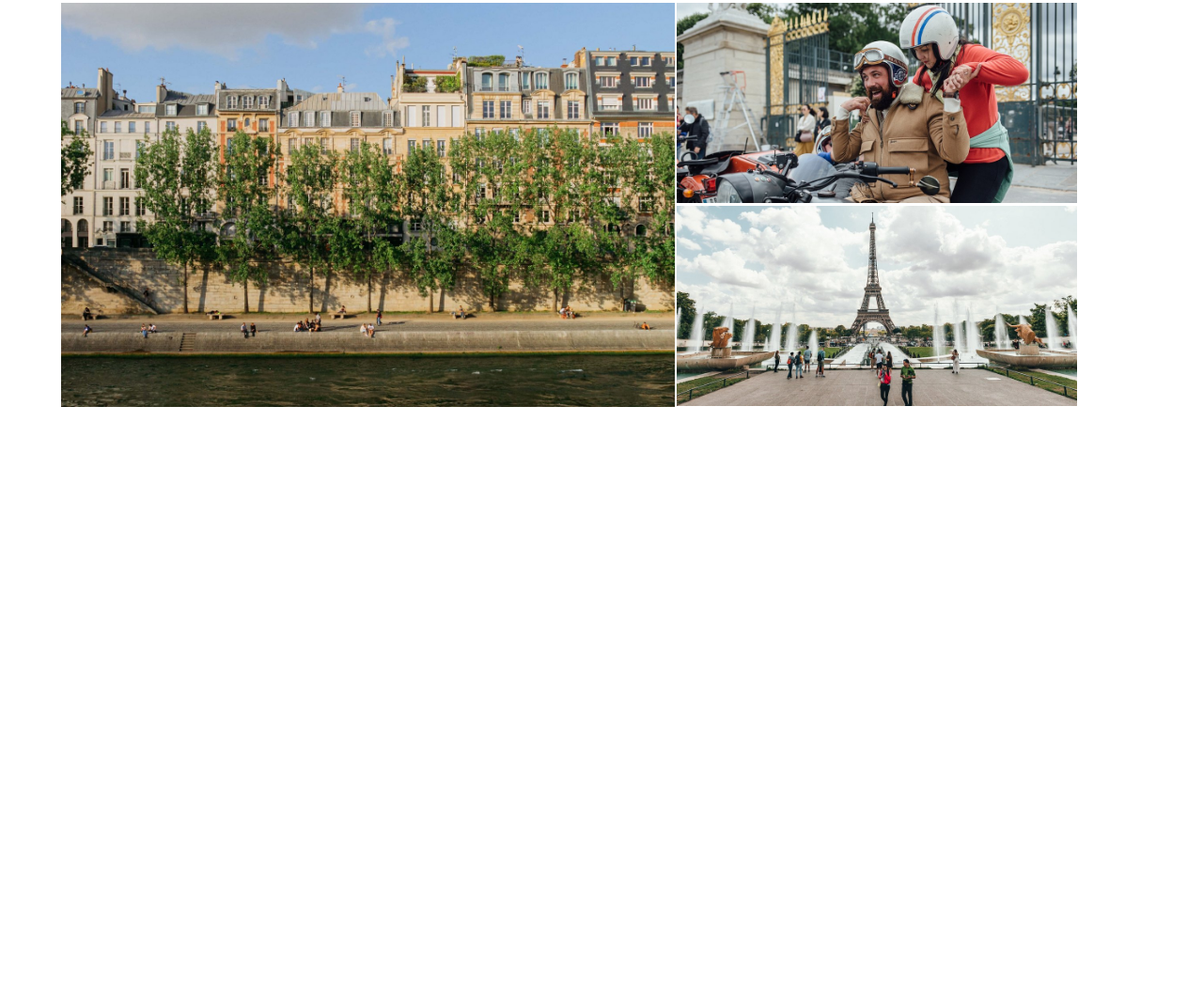
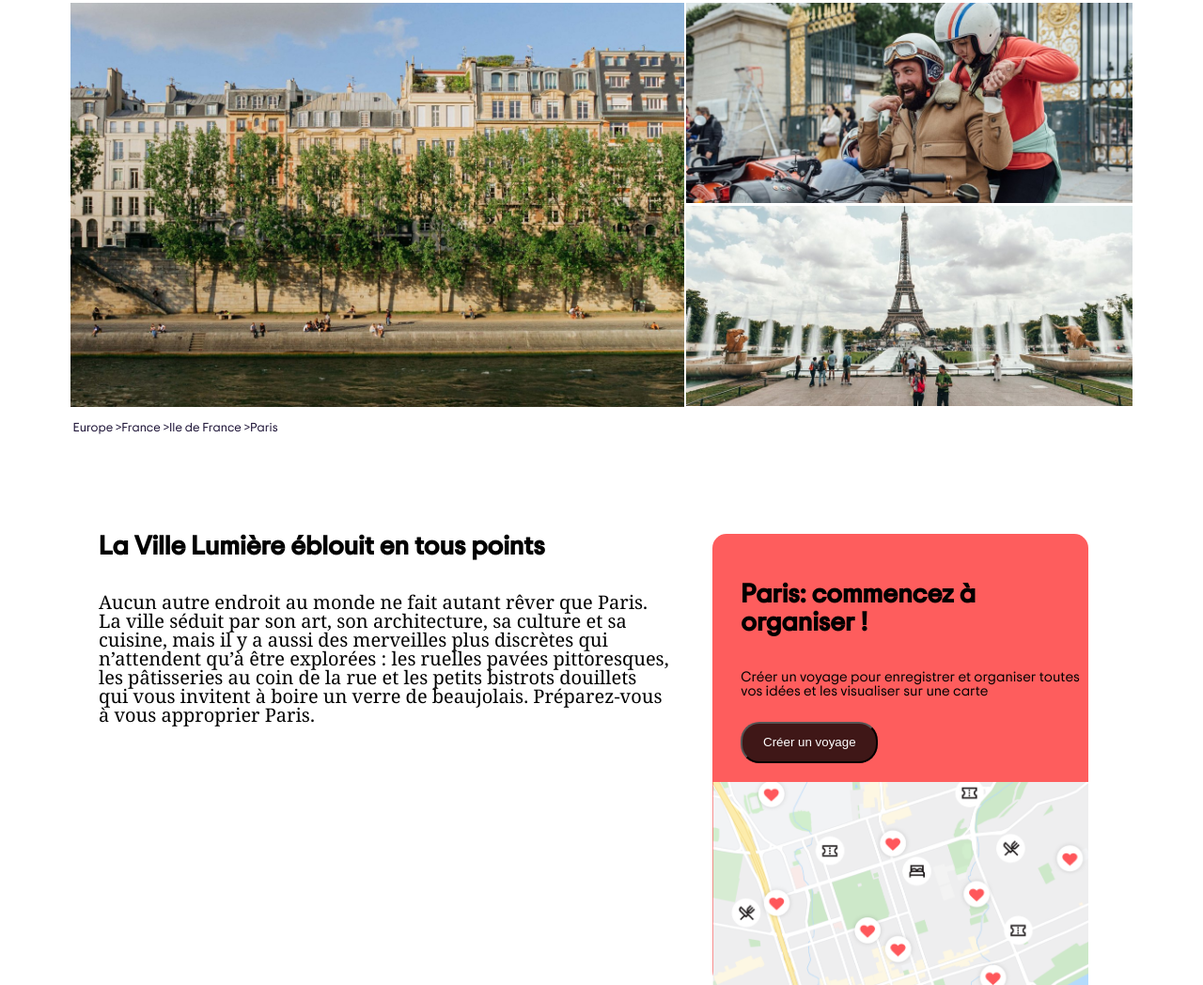
Before and after one commit to guillaumegemelas/TripAdvisor, a plain HTML site: page index.html in a window 1280 px wide. Shown: the part 353-1401 px from the top of the page at 94% size. Before the commit the page ends 800 px from the top, so only its background shows below. Drawn offline with Linux system fonts and the light colour scheme.

Commit message:
fin de soirée, au top

```diff
--- a/assets/css/style.css
+++ b/assets/css/style.css
@@ -3,8 +3,6 @@ html {
 }
 body {
   font-family: "Trip Sans";
-  font-weight: 500;
-  font-style: normal;
   text-decoration: none;
 }
 
@@ -14,11 +12,24 @@ h1 {
   font-weight: bold;
 }
 
+h2 {
+  color: black;
+  font-size: 28px;
+  font-weight: bold;
+}
+
+h3 {
+  color: black;
+  font-size: 28px;
+  font-weight: bold;
+  line-height: 30px;
+}
+
 /*container en haut de la page contenant le logo et les nav*/
 
 .container {
   display: flex;
-  width: 1150px;
+  width: 1130px;
   /* background-color: bisque; */
   margin: 0 auto;
   padding-top: 20px;
@@ -43,7 +54,7 @@ h1 {
 .container a {
   text-decoration: none;
   font-size: 15px;
-  font-size: medium;
+
   color: black;
 }
 
@@ -65,16 +76,18 @@ h1 {
 i {
   width: 10px;
 }
+.container button:hover {
+  background-color: rgba(0, 0, 0, 0.774);
+}
 
 /*second caontainer pour la partie main: voir l'utilité*/
 .container1 {
-  width: 1150px;
+  width: 1130px;
   /* background-color: rgb(209, 222, 161); */
   padding-top: 50px;
   margin: 0 auto;
-  /* justify-content: center; */
-  /* align-items: center; */
 }
+
 .container1 p {
   padding-top: 23px;
   font-size: 14px;
@@ -83,7 +96,6 @@ i {
 .container1 ul {
   padding-top: 40px;
   display: flex;
-  flex-direction: row;
   justify-content: space-around;
 }
 
@@ -100,9 +112,6 @@ i {
   color: #190f33;
 }
 
-.container button:hover {
-  background-color: rgba(0, 0, 0, 0.774);
-}
 .container1 nav a:hover {
   color: white;
   background-color: black;
@@ -112,19 +121,109 @@ i {
   display: flex;
   padding-top: 40px;
   height: 430px;
-  width: 1150px;
+  width: 1130px;
   /* background-color: grey; */
-  flex-direction: nowrap;
 }
 
 .paris1 {
   width: 653px;
+  height: 430px;
+  flex: 1;
 }
+
 .paris2 {
+  width: 475px;
   height: 213px;
+  object-fit: cover;
   padding-left: 2px;
 }
 .paris3 {
+  width: 475px;
   height: 213px;
+  object-fit: cover;
   padding-left: 2px;
 }
+
+.nav1 {
+  display: flex;
+  justify-content: left;
+  width: 1125px;
+  /* border: #190f33 1px solid; */
+  /* background-color: #7c4d4d; */
+  margin: 0 auto;
+}
+
+.nav1 a {
+  /* background-color: #fe5d5d; */
+  /*problème de texte décoration: il a fallut augmenter la spécificité*/
+  line-height: 45px;
+  text-decoration: none;
+  color: #190f33;
+  font-size: 13px;
+}
+
+.container3 {
+  display: flex;
+  width: 1130px;
+  /* background-color: rgb(177, 142, 100); */
+  margin: 0 auto;
+  padding-top: 90px;
+  justify-content: space-between;
+  align-items: flex-start;
+  padding-left: 30px;
+  box-sizing: border-box;
+}
+
+.container3 p {
+  padding-top: 35px;
+  font-family: Georgia, "Times New Roman", Times, serif;
+  font-size: 20px;
+}
+
+.container4 {
+  display: flex;
+  width: 400px;
+  background-color: #fe5d5d;
+  border-radius: 15px;
+  margin: 0 auto;
+  padding-top: 50px;
+  flex-direction: column;
+  align-items: flex-start;
+  box-sizing: border-box;
+}
+.container4 p {
+  font-family: "Trip sans";
+  padding-left: 30px;
+  font-size: 15px;
+  padding-bottom: 25px;
+  box-sizing: border-box;
+}
+.container4 img {
+  width: 400px;
+  box-sizing: border-box;
+  justify-content: left;
+}
+
+.container4 h3 {
+  padding-left: 30px;
+}
+
+.button2 {
+  display: flex;
+  justify-content: center;
+  align-items: center;
+  width: 146px;
+  height: 44px;
+  background-color: rgba(0, 0, 0, 0.752);
+  border-radius: 20px;
+  margin-bottom: 20px;
+  margin-left: 30px;
+}
+.container4 button a {
+  text-decoration: none;
+  color: white;
+}
+.container4 button:hover {
+  color: white;
+  background-color: rgba(0, 0, 0, 0.474);
+}
--- a/index.html
+++ b/index.html
@@ -78,12 +78,15 @@
           </ul>
         </nav>
         <div class="pictures">
-          <img
-            class="paris1"
-            src="./assets/img/paris_img.jpg"
-            alt="photo de Paris par beau temps"
-          />
           <div>
+            <img
+              class="paris1"
+              src="./assets/img/paris_img.jpg"
+              alt="photo de Paris par beau temps"
+            />
+          </div>
+
+          <div class="paris23">
             <img
               class="paris2"
               src="./assets/img/paris_img2.jpg"
@@ -97,6 +100,48 @@
           </div>
         </div>
       </div>
+      <div class="nav1">
+        <a href="Continent"> Europe ></a>
+        <a href="Country"> France ></a>
+        <a href="Location"> Ile de France ></a>
+        <a href="City"> Paris</a>
+      </div>
+
+      <div class="container3">
+        <div>
+          <h2>La Ville Lumière éblouit en tous points</h2>
+
+          <p>
+            Aucun autre endroit au monde ne fait autant rêver que Paris. <br />
+            La ville séduit par son art, son architecture, sa culture et sa<br />
+            cuisine, mais il y a aussi des merveilles plus discrètes qui <br />
+            n’attendent qu’à être explorées : les ruelles pavées pittoresques,
+            <br />
+            les pâtisseries au coin de la rue et les petits bistrots douillets
+            <br />
+            qui vous invitent à boire un verre de beaujolais. Préparez-vous
+            <br />
+            à vous approprier Paris.
+          </p>
+        </div>
+
+        <div class="container4">
+          <h3>Paris: commencez à <br />organiser !</h3>
+
+          <p>
+            Créer un voyage pour enregistrer et organiser toutes <br />
+            vos idées et les visualiser sur une carte
+          </p>
+          <button class="button2">
+            <a href="CreateaTrip">Créer un voyage</a>
+          </button>
+
+          <img
+            src="./assets/img/maps_cnuhsr.png"
+            alt="carte de paris simplifiée"
+          />
+        </div>
+      </div>
     </main>
 
     <footer></footer>
```
Also changed, not shown: assets/img/maps_cnuhsr.png (added), 1 other file.
